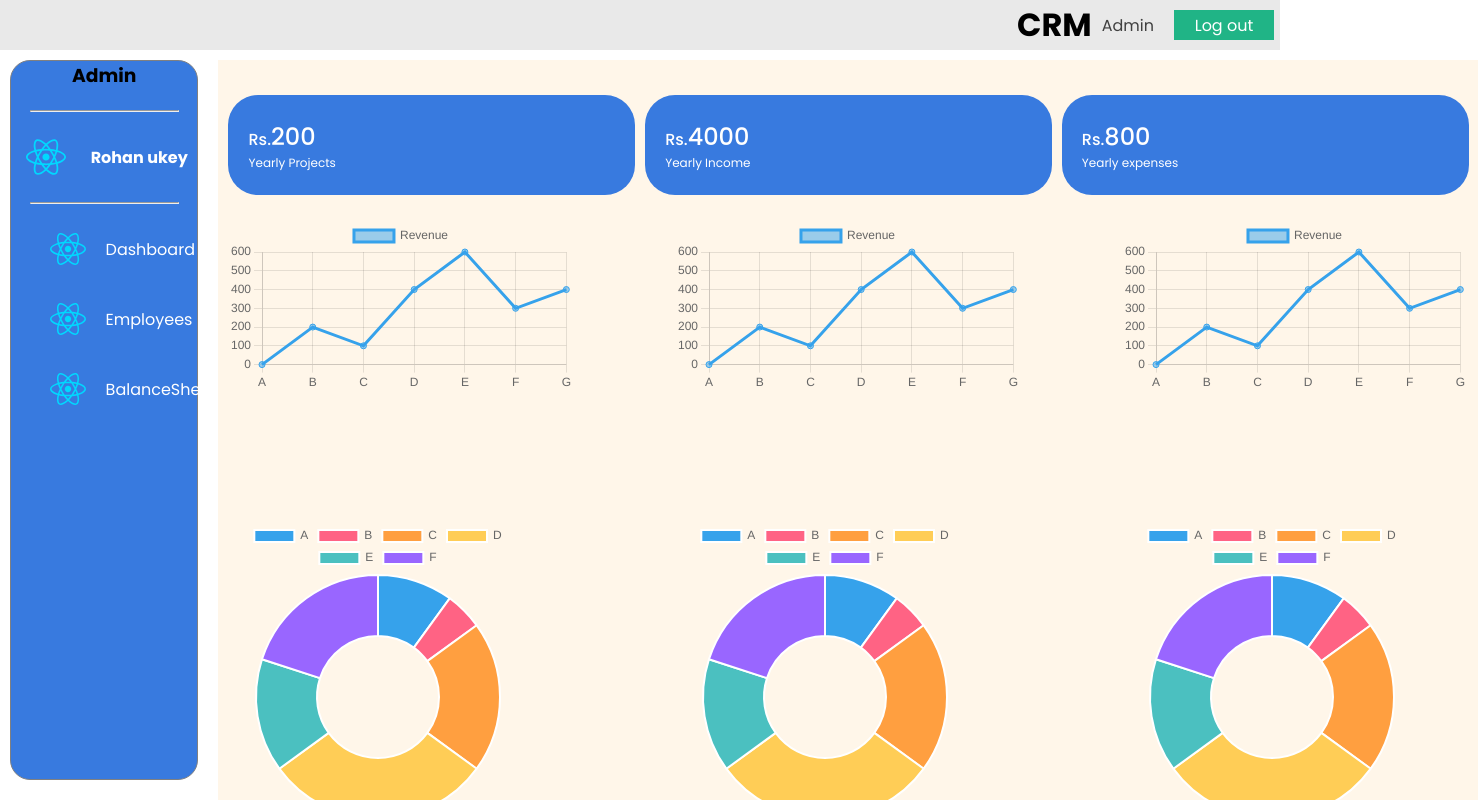
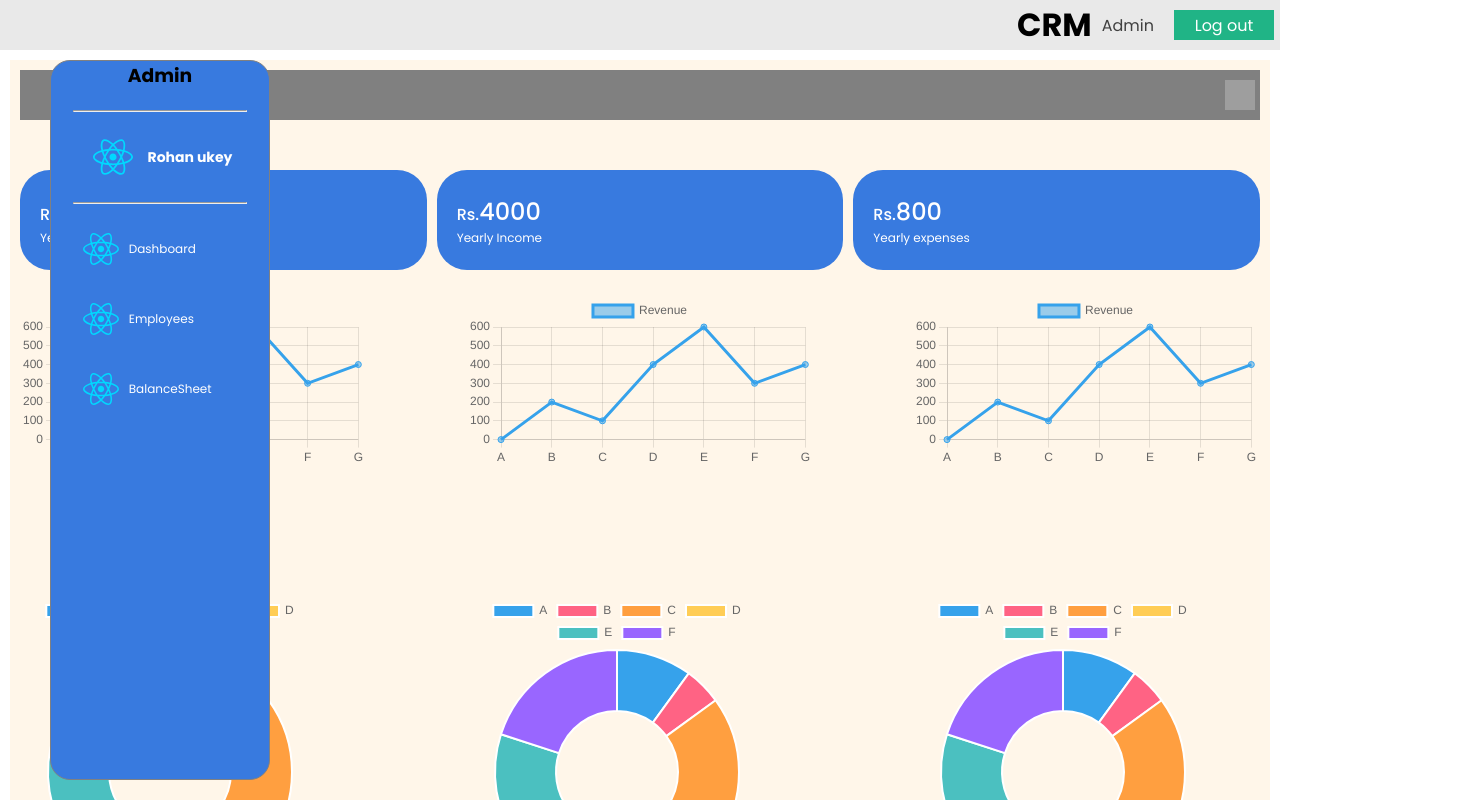
Before and after one commit to Rohanukey/CRM, a React (Vite) app: page /Admin in a window 1280 px wide. Shown: the top 800 px of the page, 1478 px wide, since content can reach past the window. Built offline with nearby package versions, Linux system fonts and the light colour scheme; data requests are answered from the project's data file; sample sign-in values are in the browser's storage; grey boxes are pictures that could not be loaded.

Commit message:
MediaQuerry added

```diff
--- a/src/Component/AdminPage/AdminPage.jsx
+++ b/src/Component/AdminPage/AdminPage.jsx
@@ -1,12 +1,13 @@
 /* eslint-disable no-unused-vars */
-import React, { useContext, useState } from 'react'
-import Css from "./AdminPage.module.css"
-import SideNav from '../SideNav/SideNav'
-import AddEmployee from '../AddEmployee/AddEmployee'
-import Dashboard from '../Dashboard/Dashboard'
-import UpdateForm from '../UpdateForm/UpdateForm'
-import EmployeeTable from '../EmployeeTable/EmployeeTable'
-import Balancesheet from '../Balancesheet/Balancesheet'
+import React, { useContext, useEffect, useState } from 'react';
+import Css from "./AdminPage.module.css";
+import SideNav from '../SideNav/SideNav';
+import AddEmployee from '../AddEmployee/AddEmployee';
+import Dashboard from '../Dashboard/Dashboard';
+import UpdateForm from '../UpdateForm/UpdateForm';
+import EmployeeTable from '../EmployeeTable/EmployeeTable';
+import Balancesheet from '../Balancesheet/Balancesheet';
+import bars from "../../Assets_1/Bars.png"
 
 function AdminPage() {
 
@@ -15,6 +16,29 @@ function AdminPage() {
     setSelectedComponent(component);
   };
 
+  const [onTap, setOnTap] = useState(false);
+  const [width, setWidth] = useState(window.innerWidth);
+
+  useEffect(() => {
+    const handleResize = () => {
+
+      const newwidth = window.innerWidth
+      setWidth(newwidth);
+      if (newwidth < 1300) {
+        setOnTap(true)
+      }
+    };
+
+    window.addEventListener('resize', handleResize);
+
+    return () => {
+      window.removeEventListener('resize', handleResize);
+    };
+  }, []);
+
+  const toggleToggleNav = () => {
+    setOnTap(prevState => !prevState);
+  };
 
   const renderComponent = () => {
     switch (selectedComponent) {
@@ -38,16 +62,21 @@ function AdminPage() {
   return (
     <>
       <div className={Css.pageContent}>
-        <SideNav onNavItemClick={handleNavItemClick} />
+
+        <div className={`${Css.ToggleNav} ${onTap || (width <= 1299 && onTap) ? Css.Display : ""}`}>
+          <SideNav onNavItemClick={handleNavItemClick} />
+        </div>
         <div className={Css.AdminPageWrapper}>
+          <div className={Css.options}>
+            <div className={Css.btn}><button onClick={toggleToggleNav}><img className={Css.bars} src={bars} /></button></div>
+          </div>
           <div className={Css.ComponentWrapper}>
             {renderComponent()}
           </div>
         </div>
       </div>
-
     </>
   )
 }
 
-export default AdminPage
+export default AdminPage;
--- a/src/Component/AdminPage/AdminPage.module.css
+++ b/src/Component/AdminPage/AdminPage.module.css
@@ -8,7 +8,7 @@
 }
 
 .AdminPageWrapper{
-    width: 100%;
+    width: 80%;
     min-height: 94vh;
     background-color: #CCD3CA;
     background-color: #FFF6E9;
@@ -24,3 +24,257 @@
     display: flex;
     gap: 20px;
 }
+
+.ToggleNav{
+    width: 220px;
+    display: block;
+}
+
+.btn{
+    display: none;
+}
+
+@media (1023px < width < 1299px) {
+
+    .options{
+        width: 100%;
+        height: 50px;
+        background-color: grey;
+        display: flex;
+        align-items: center;
+        justify-content: flex-end;
+        padding: 5px;
+    }
+
+    .btn{
+        display: block;
+        height: 30px;
+        width: 30px;
+    }
+
+    .btn button{
+        background-color: transparent;
+        border: none;
+        height: 30px;
+        width: 30px;
+    }
+
+    .bars{
+        width: 30px;
+        height: 30px;
+    }
+
+    .pageContent{
+        width: 100%;
+        display: flex;
+        justify-content: space-evenly;
+        gap: 10px;
+        height: auto;
+        padding: 10px;
+    }
+
+    .ToggleNav{
+        position: fixed;
+        left: 50px ;
+        z-index: 999;
+    }
+
+    .Display{
+        display: none;
+    }
+
+    .AdminPageWrapper{
+        width:100%;
+        min-height: 94vh;
+        background-color: #CCD3CA;
+        background-color: #FFF6E9;
+        padding: 10px;
+        display: flex;
+        flex-direction: column;
+        gap: 25px;
+    }
+
+}
+@media (769px < width < 1024px) {
+
+    .options{
+        width: 100%;
+        height: 50px;
+        background-color: grey;
+        display: flex;
+        align-items: center;
+        justify-content: flex-end;
+        padding: 5px;
+    }
+
+    .btn{
+        display: block;
+        height: 30px;
+        width: 30px;
+    }
+
+    .btn button{
+        background-color: transparent;
+        border: none;
+        height: 30px;
+        width: 30px;
+    }
+
+    .bars{
+        width: 30px;
+        height: 30px;
+    }
+
+    .pageContent{
+        width: 100%;
+        display: flex;
+        justify-content: space-evenly;
+        gap: 10px;
+        height: auto;
+        padding: 10px;
+    }
+
+    .ToggleNav{
+        position: fixed;
+        left: 50px ;
+        z-index: 999;
+    }
+
+    .Display{
+        display: none;
+    }
+
+    .AdminPageWrapper{
+        width:100%;
+        min-height: 94vh;
+        background-color: #CCD3CA;
+        background-color: #FFF6E9;
+        padding: 10px;
+        display: flex;
+        flex-direction: column;
+        gap: 25px;
+    }
+
+}
+@media (480px < width < 770px) {
+
+    .options{
+        width: 100%;
+        height: 50px;
+        background-color: grey;
+        display: flex;
+        align-items: center;
+        justify-content: flex-end;
+        padding: 5px;
+    }
+
+    .btn{
+        display: block;
+        height: 30px;
+        width: 30px;
+    }
+
+    .btn button{
+        background-color: transparent;
+        border: none;
+        height: 30px;
+        width: 30px;
+    }
+
+    .bars{
+        width: 30px;
+        height: 30px;
+    }
+
+    .pageContent{
+        width: 100%;
+        display: flex;
+        justify-content: space-evenly;
+        gap: 10px;
+        height: auto;
+        padding: 10px;
+    }
+
+    .ToggleNav{
+        position: fixed;
+        left: 50px ;
+        z-index: 999;
+    }
+
+    .Display{
+        display: none;
+    }
+
+    .AdminPageWrapper{
+        width:100%;
+        min-height: 94vh;
+        background-color: #CCD3CA;
+        background-color: #FFF6E9;
+        padding: 10px;
+        display: flex;
+        flex-direction: column;
+        gap: 25px;
+    }
+
+}
+@media (max-width: 480px) {
+
+    .options{
+        width: 100%;
+        height: 50px;
+        background-color: grey;
+        display: flex;
+        align-items: center;
+        justify-content: flex-end;
+        padding: 5px;
+    }
+
+    .btn{
+        display: block;
+        height: 30px;
+        width: 30px;
+    }
+
+    .btn button{
+        background-color: transparent;
+        border: none;
+        height: 30px;
+        width: 30px;
+    }
+
+    .bars{
+        width: 30px;
+        height: 30px;
+    }
+
+    .pageContent{
+        width: 100%;
+        display: flex;
+        justify-content: space-evenly;
+        gap: 10px;
+        height: auto;
+        padding: 10px;
+    }
+
+    .ToggleNav{
+        position: fixed;
+        left: 50px ;
+        z-index: 999;
+    }
+
+    .Display{
+        display: none;
+    }
+
+    .AdminPageWrapper{
+        width:100%;
+        min-height: 94vh;
+        background-color: #CCD3CA;
+        background-color: #FFF6E9;
+        padding: 10px;
+        display: flex;
+        flex-direction: column;
+        gap: 25px;
+    }
+
+}
--- a/src/Component/Balancesheet/Balancesheet.jsx
+++ b/src/Component/Balancesheet/Balancesheet.jsx
@@ -39,7 +39,7 @@ function Balancesheet() {
                     </thead>
                     <tbody className={Css.tbody}>
                         <div className={Css.list}>
-                            <tr className={Css.tr3}>
+                            <tr className={Css.heading}>
                                 <td>Item</td>
                                 <td>Quantity</td>
                                 <td>Price</td>
--- a/src/Component/Balancesheet/Balancesheet.module.css
+++ b/src/Component/Balancesheet/Balancesheet.module.css
@@ -39,7 +39,7 @@
     align-items: center;
     height: 80px;
     padding-left: 50px;
-
+    min-width: 300px;
 }
 
 .tr :nth-child(1)   {
@@ -79,14 +79,17 @@
     font-display: column;
 }
 
+.heading{
+    display: flex;
+    width: 100%;
+    background-color: #CCD3CA;
+}
+
 .block1{
     display: flex;
     width: 100%;
 }
-.tr3{
-    display: flex;
-    width: 100%;
-}
+
 .tr3{
     display: flex;
     width: 100%;
@@ -100,6 +103,13 @@
     align-items: center;
 
 }
+.heading td{
+    height: 50px;
+    width: 200px;
+    display: flex;
+    justify-content: center;
+    align-items: center;
+}
 
 .tbody{
     width: 100%;
--- a/src/Component/SideNav/SideNav.module.css
+++ b/src/Component/SideNav/SideNav.module.css
@@ -1,5 +1,5 @@
 .SidenavWrapper {
-    width: 15%;
+    width: 100%;
     height: 90vh;
     border: 1px solid grey;
     display: flex;
@@ -78,7 +78,7 @@
     height: 50px;
     align-items: center;
     gap: 20px;
-    padding-left: 20px;
+    padding: 10px;
     border-radius: 20px;
     color: white;
 }
@@ -86,3 +86,123 @@
 .SideMenu ul li:hover{
     background-color: #e9e9e93e;
 }
+
+
+@media  (1600px <  width < 1920px) {
+    .SideMenu ul li{
+        display: flex;
+        width: 100%;
+        height: 50px;
+        align-items: center;
+        gap: 10px;
+        padding: 10px;
+        border-radius: 20px;
+        color: white;
+    }
+}
+@media  (1299px <  width < 1601px) {
+    .SideMenu ul li{
+        display: flex;
+        width: 100%;
+        height: 50px;
+        align-items: center;
+        gap: 10px;
+        padding: 10px;
+        border-radius: 20px;
+        color: white;
+    }
+
+}
+@media  (1023px <  width < 1300px) {
+
+
+
+    .SideMenu ul li{
+        display: flex;
+        width: 100%;
+        height: 50px;
+        align-items: center;
+        gap: 10px;
+        padding: 10px;
+        border-radius: 20px;
+        color: white;
+    }
+
+    .PfName h3{
+        color: white;
+        font-size: 14px;
+    }
+
+    .Profile {
+        display: flex;
+        width: 100%;
+        height: 50px;
+        align-items: center;
+        justify-content: center;
+        gap: 10px;
+    }
+
+    .SideMenu span{
+        font-size: 12px;
+    }
+}
+@media  (769px <  width < 1024px) {
+    .SideMenu ul li{
+        display: flex;
+        width: 100%;
+        height: 50px;
+        align-items: center;
+        gap: 10px;
+        padding: 10px;
+        border-radius: 20px;
+        color: white;
+    }
+
+    .PfName h3{
+        color: white;
+        font-size: 14px;
+    }
+
+    .Profile {
+        display: flex;
+        width: 100%;
+        height: 50px;
+        align-items: center;
+        justify-content: center;
+        gap: 10px;
+    }
+
+    .SideMenu span{
+        font-size: 12px;
+    }
+}
+@media  (480px <  width < 770px) {
+    .SideMenu ul li{
+        display: flex;
+        width: 100%;
+        height: 50px;
+        align-items: center;
+        gap: 10px;
+        padding: 10px;
+        border-radius: 20px;
+        color: white;
+    }
+
+    .PfName h3{
+        color: white;
+        font-size: 14px;
+    }
+
+    .Profile {
+        display: flex;
+        width: 100%;
+        height: 50px;
+        align-items: center;
+        justify-content: center;
+        gap: 10px;
+    }
+
+    .SideMenu span{
+        font-size: 12px;
+    }
+}
```
Also changed, not shown: src/Component/EmployeeTable/EmployeeTable.module.css (+52 -1 lines).
